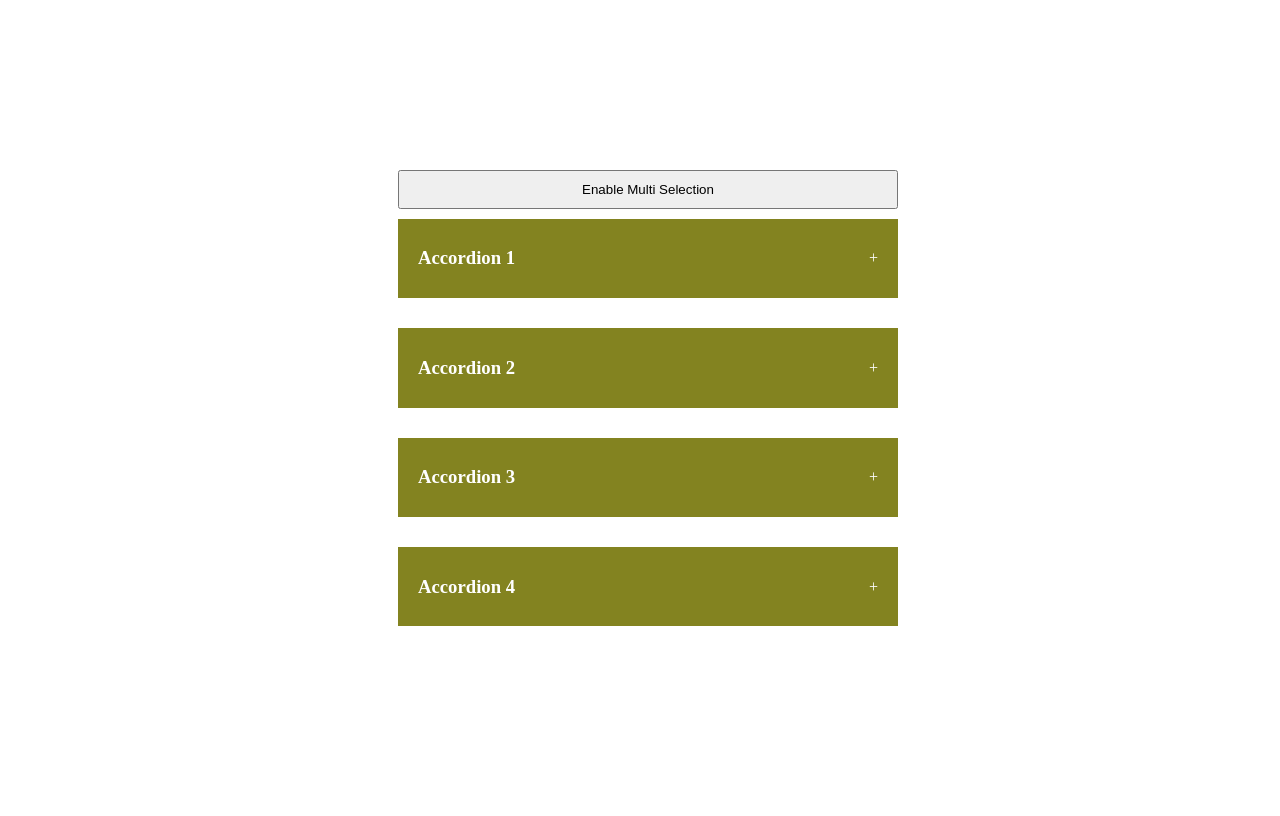
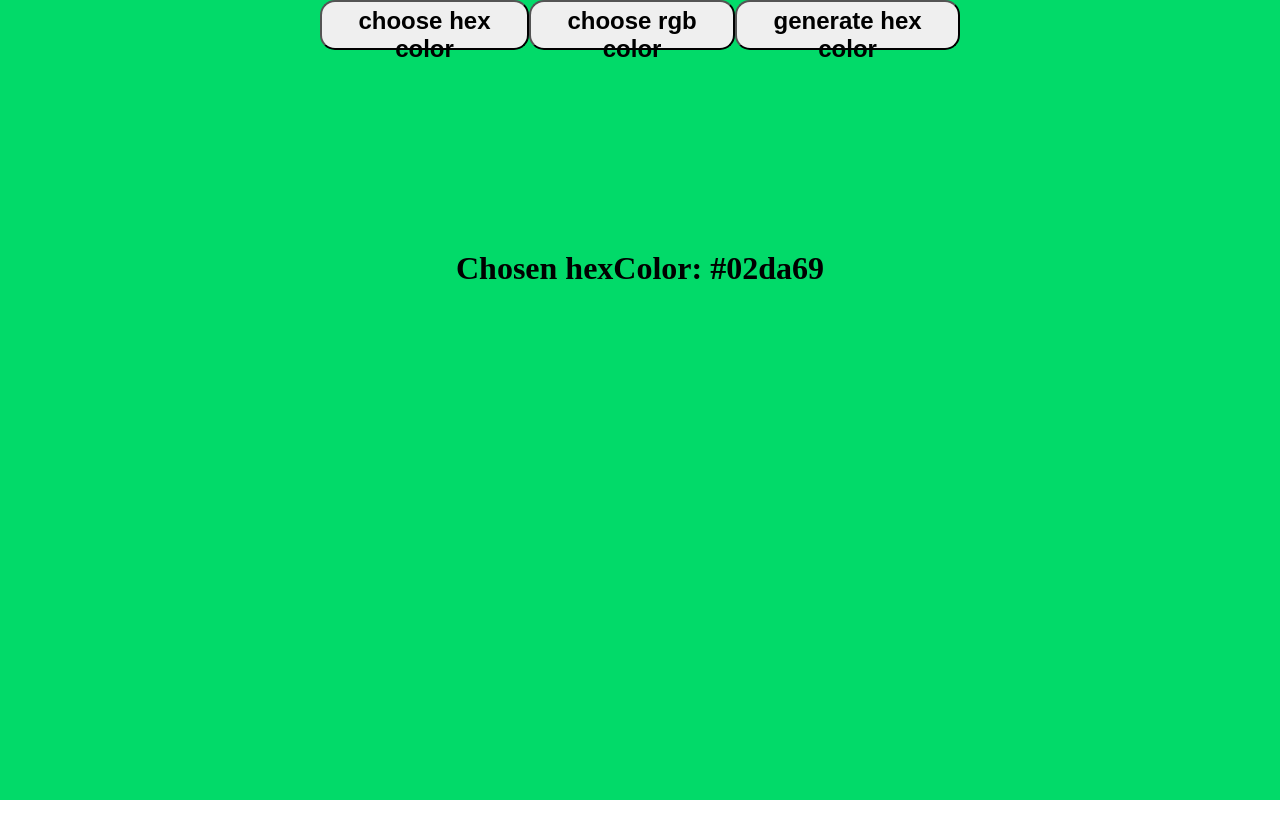
Before and after one commit to niteshgiri-7/react-Practice, a React (Create React App) app: page / in a window 1280 px wide. Built offline with nearby package versions, Linux system fonts and the light colour scheme.

Commit message:
generate random color

```diff
--- a/src/App.js
+++ b/src/App.js
@@ -1,8 +1,10 @@
 import Accordian from "./Components/Accordian/Accordian";
+import RandomColor from "./Components/RandomColor/RandomColor";
 function App() {
   return (
     <div className="App">
-     <Accordian/>
+      {/* <Accordian/> */}
+      <RandomColor />
     </div>
   );
 }
--- a/src/Components/Accordian/Accordian.jsx
+++ b/src/Components/Accordian/Accordian.jsx
@@ -11,15 +11,13 @@ const Accordian = () => {
   };
 
   const handleMultiple = (id) => {
-    if(enableMulti){
-    let cpyMulti = [...multiSelected];
-    const indexOfCurrentId = cpyMulti.indexOf(id);
-    if (indexOfCurrentId === -1) cpyMulti.push(id);
-    else cpyMulti.splice(indexOfCurrentId, 1);
+    let copySelected = [...multiSelected];
+    const indexOfCurrentId = copySelected.indexOf(id);
 
-    setMultiSelected(cpyMulti);
-    console.log(multiSelected);
-    }
+    if (indexOfCurrentId === -1) copySelected.push(id);
+    else copySelected.splice(indexOfCurrentId, 1);
+
+    setMultiSelected(copySelected);
   };
 
   return (
@@ -41,8 +39,11 @@ const Accordian = () => {
                 <span>+</span>
               </div>
               {/* {selected === item.id && <div>{item.content}</div>} */}
-              {enableMulti ? multiSelected.indexOf(item.id)!== -1 && (<div>{item.content}</div>)
-              : selected === item.id && <div>{item.content}</div>}
+              {enableMulti
+                ? multiSelected.indexOf(item.id) !== -1 && (
+                    <div>{item.content}</div>
+                  )
+                : selected === item.id && <div>{item.content}</div>}
             </div>
           ))}
       </div>
--- /dev/null
+++ b/src/Components/RandomColor/RandomColor.jsx
@@ -0,0 +1,59 @@
+import React, { useEffect, useState } from "react";
+import "./styles.css";
+
+const RandomColor = () => {
+  const [randomColor, setRandomColor] = useState(null);
+  const [colorType, setColorType] = useState("hex");
+
+  const ColorUtils = (length) => {
+    const colorCode = Math.floor(Math.random() * length);
+    return colorCode;
+  };
+
+  const generateHexColor = () => {
+    const hex = [0, 1, 2, 3, 4, 5, 6, 7, 8, 9, "a", "b", "c", "d", "e", "f"];
+    let hexColor = "#";
+    for (let i = 0; i < 6; i++) {
+      hexColor += hex[ColorUtils(hex.length)];
+    }
+    setRandomColor(hexColor);
+  };
+  const generateRgbColor = () => {
+    let rgbColor = "rgb(";
+    for (let i = 0; i < 3; i++) {
+      rgbColor += ColorUtils(255);
+      for (let j = i; j <= i && j < 2; j++) {
+        rgbColor += ",";
+      }
+    }
+    rgbColor += ")";
+    setRandomColor(rgbColor);
+  };
+
+  useEffect(() => {
+    colorType === "hex" ? generateHexColor() : generateRgbColor();
+  }, [colorType]);
+  return (
+    <div className="mainContainer" style={{ backgroundColor: randomColor }}>
+      <div className="btns">
+        <button onClick={() => setColorType("hex")}>choose hex color</button>
+        <button onClick={() => setColorType("rgb")}>choose rgb color</button>
+        <button
+          onClick={colorType === "hex" ? generateHexColor : generateRgbColor}
+        >
+          {" "}
+          generate {colorType} color
+        </button>
+      </div>
+      <div className="colorCodes">
+        <span>
+          Chosen {colorType === "hex" ? "hexColor" : " Rgb Color"}
+          {": "}
+          {randomColor}
+        </span>
+      </div>
+    </div>
+  );
+};
+
+export default RandomColor;
--- /dev/null
+++ b/src/Components/RandomColor/styles.css
@@ -0,0 +1,29 @@
+*{
+    margin:0;
+    padding: 0;
+}
+.mainContainer{
+    min-height: 100vh;
+    min-width: 100vw;
+
+}
+.btns {
+  width: 50%;
+  height:50px;
+  margin: auto;
+  display: flex;
+  justify-content:space-around;
+}
+.btns button{
+    font-size: x-large;
+    font-weight: bold;
+    padding: 5px;
+    border-radius: 15px;
+}
+
+.colorCodes{
+    font-size: xx-large;
+    font-weight: 800;
+    text-align: center;
+    margin-top: 200px;
+}
```
